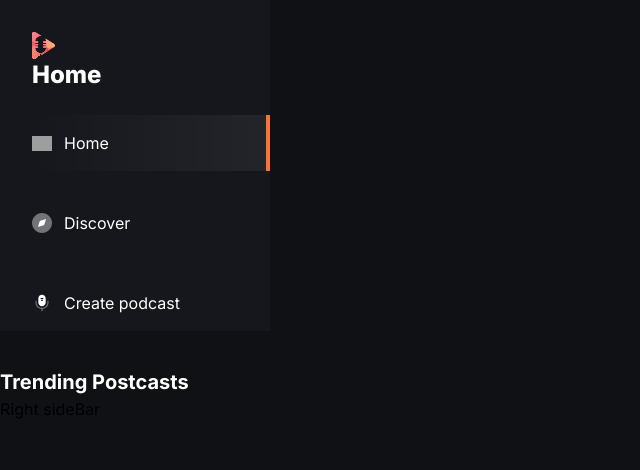
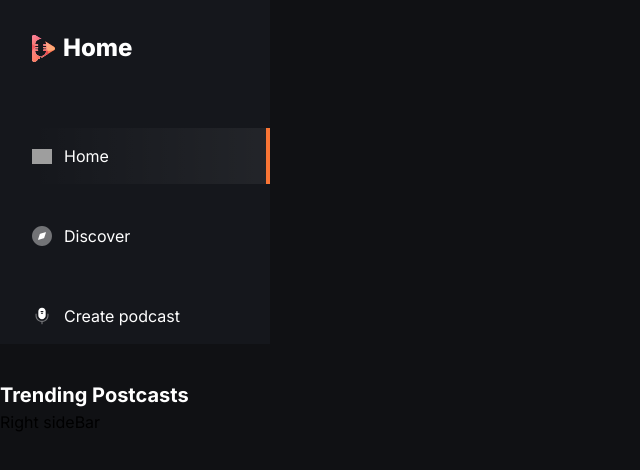
Before and after one commit to ka1serrr/saas_podcasts, a Next.js app: page / in a window 1280 px wide. Shown: the top 470 px of the page, without its empty margins (0-640 px from the left). Built offline with nearby package versions, Linux system fonts and the light colour scheme; grey boxes are pictures that could not be loaded.

Commit message:
Фикс: корректное отображение лого и названия в меню
- Добавил свойство flex, теперь норм отображается

```diff
--- a/appRoot/layouts/leftSideBar/LeftSideBar.tsx
+++ b/appRoot/layouts/leftSideBar/LeftSideBar.tsx
@@ -10,7 +10,7 @@ export const LeftSideBar = () => {
   return (
     <aside className={styles.left_sidebar}>
       <nav className={styles.navigation}>
-        <Link href={paths.home}>
+        <Link href={paths.home} className={styles.title_link}>
           <Image src='/icons/logo.svg' alt='logo' width={23} height={27} />
           <h1 className={styles.title}>Home</h1>
         </Link>
--- a/appRoot/layouts/leftSideBar/leftSideBar.module.scss
+++ b/appRoot/layouts/leftSideBar/leftSideBar.module.scss
@@ -11,7 +11,7 @@
 }
 
 .title_link {
-  @apply flex cursor-pointer items-center gap-1 pb-10 max-lg:justify-center
+  @apply flex cursor-pointer items-center gap-2 pb-10 max-lg:justify-center
 }
 
 .link {
```
